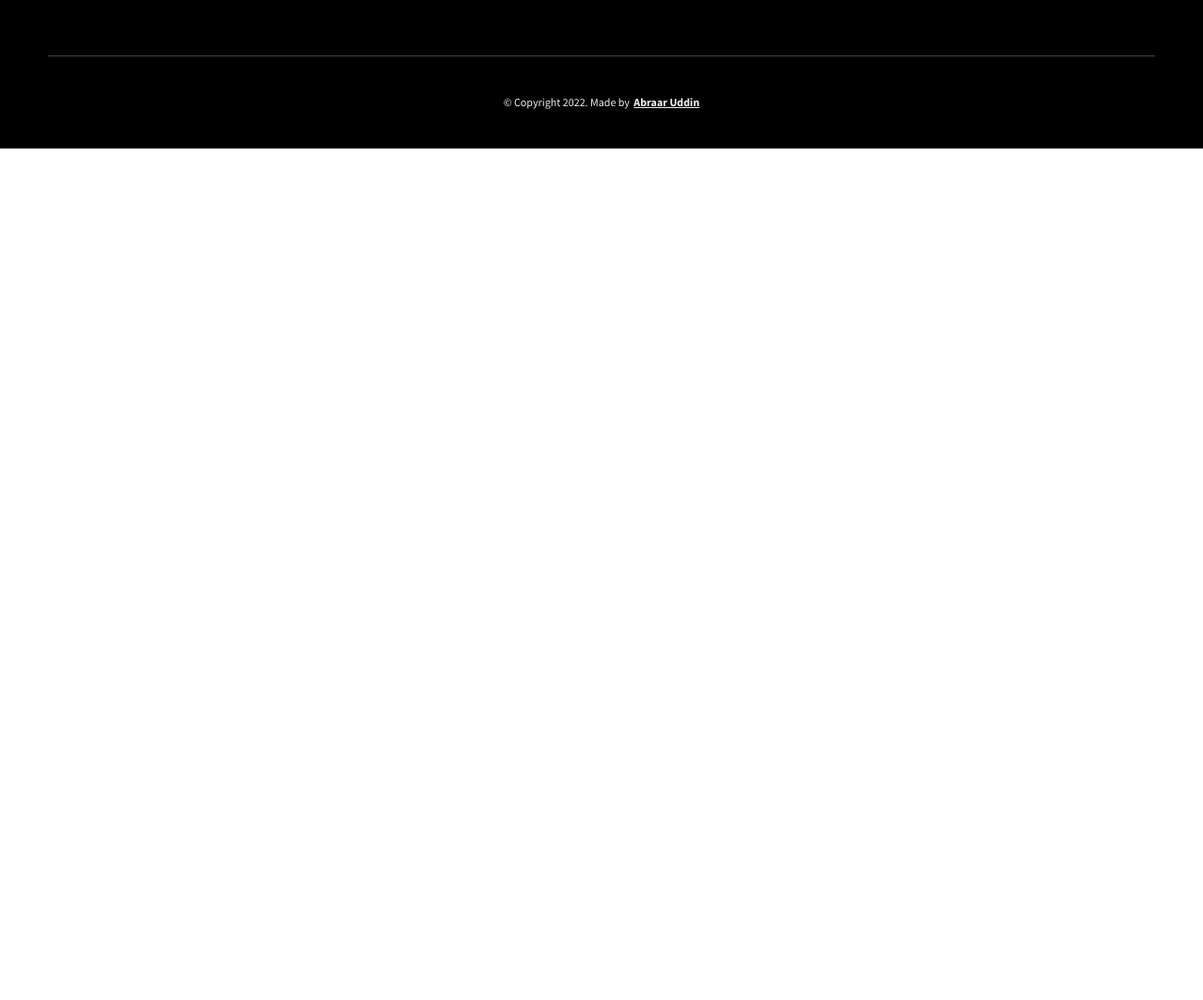
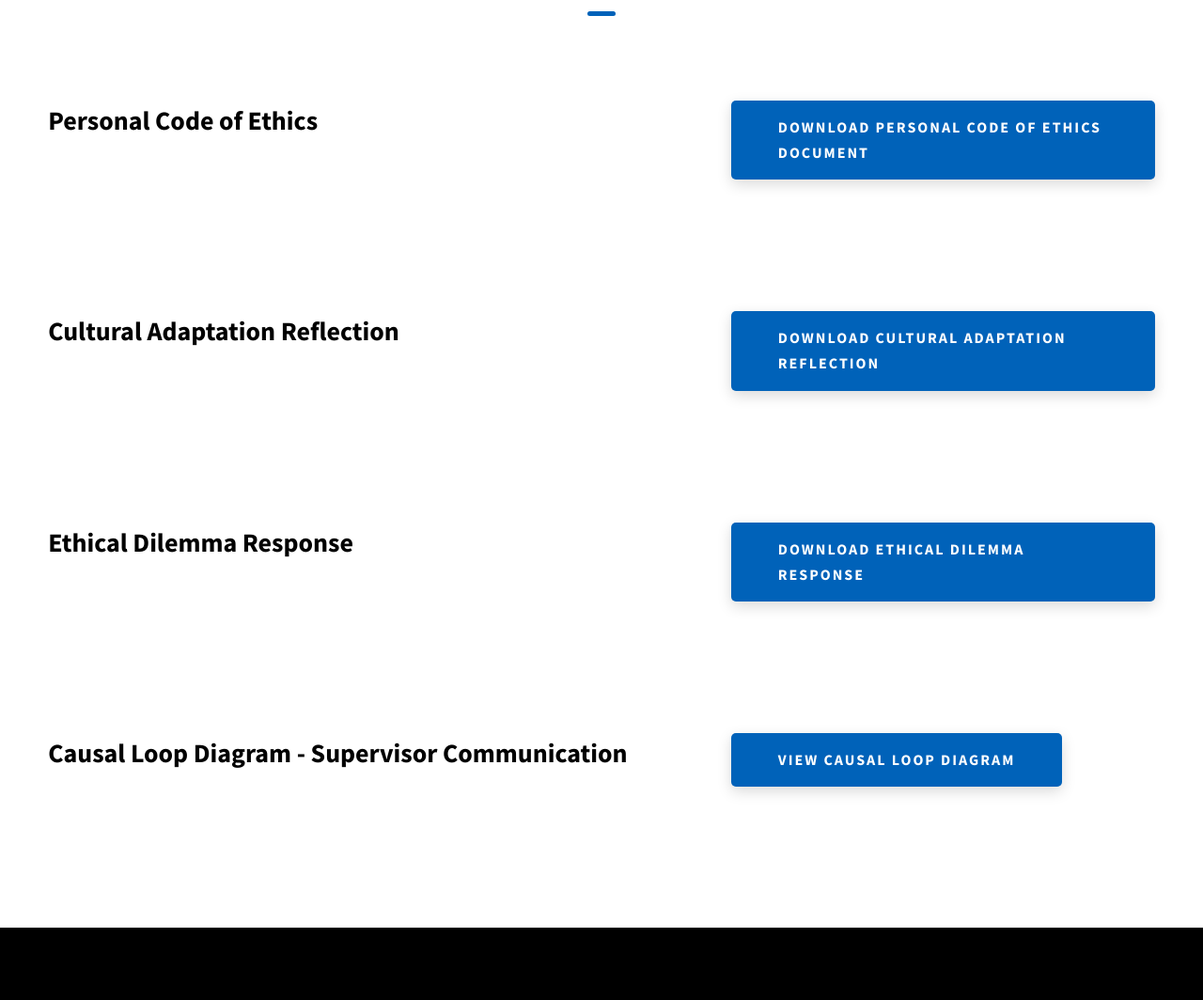
Before and after one commit to MOHD-ABRAAR/Portfolio, a website: page index.html in a window 1280 px wide. Shown: the part 4493-5557 px from the top of the page at 94% size. Before the commit the page ends 4651 px from the top, so only its background shows below. Drawn offline with Linux system fonts and the light colour scheme.

Commit message:
Update main branch: Add Ethics, Systems & Culture section with documents and image

```diff
--- a/index.html
+++ b/index.html
@@ -254,6 +254,47 @@
         </div>
       </div>
     </section>
+    <section id="ethics-systems-culture" class="projects sec-pad">
+      <div class="main-container">
+        <h2 class="heading heading-sec heading-sec__mb-bg">
+          <span class="heading-sec__main">Ethics, Systems & Culture</span>
+        </h2>
+        <div class="projects__content">
+          <div class="projects__row">
+            <h3 class="projects__row-content-title">Personal Code of Ethics</h3>
+            <p class="projects__row-content-desc">
+              <a href="./assets/downloads/Personal_Code_of_Ethics.docx" download class="btn btn--med btn--theme dynamicBgClr">
+                Download Personal Code of Ethics Document
+              </a>
+            </p>
+          </div>
+          <div class="projects__row">
+            <h3 class="projects__row-content-title">Cultural Adaptation Reflection</h3>
+            <p class="projects__row-content-desc">
+              <a href="./assets/downloads/Cultural_Adaptation_Reflection.docx" download class="btn btn--med btn--theme dynamicBgClr">
+                Download Cultural Adaptation Reflection
+              </a>
+            </p>
+          </div>
+          <div class="projects__row">
+            <h3 class="projects__row-content-title">Ethical Dilemma Response</h3>
+            <p class="projects__row-content-desc">
+              <a href="./assets/downloads/Ethical_Dilemma_Response.docx" download class="btn btn--med btn--theme dynamicBgClr">
+                Download Ethical Dilemma Response
+              </a>
+            </p>
+          </div>
+          <div class="projects__row">
+            <h3 class="projects__row-content-title">Causal Loop Diagram - Supervisor Communication</h3>
+            <p class="projects__row-content-desc">
+              <a href="./assets/downloads/Causal_Loop_Diagram_Supervisor_Communication.png" download class="btn btn--med btn--theme dynamicBgClr">
+                View Causal Loop Diagram
+              </a>
+            </p>
+          </div>
+        </div>
+      </div>
+    </section>
     <script>
       function downloadFile(event) {
         event.preventDefault();
```
Also changed, not shown: assets/downloads/Causal_Loop_Diagram_Supervisor_Communication.png (added), 3 other files.
